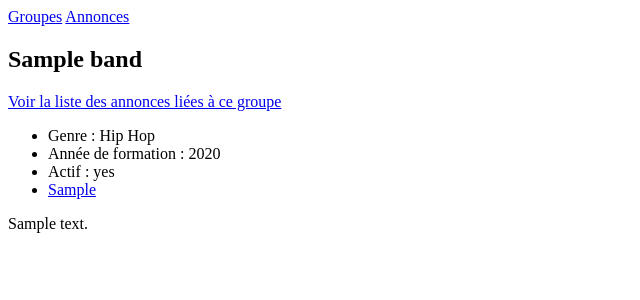
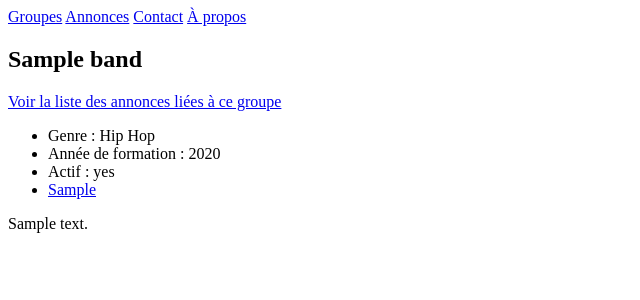
Before and after one commit to Amioplk/First-Django-app, a Django app: page /bands/1/ in a window 1280 px wide. Shown: the top 300 px of the page, without its empty margins (0-640 px from the left). Run offline with Django 4.2, Linux system fonts and the light colour scheme; tables that the repository leaves empty hold one stand-in row (values such as "Sample post").

Commit message:
Update nav with contact_us and about_us

```diff
--- a/merchex/listings/templates/listings/base.html
+++ b/merchex/listings/templates/listings/base.html
@@ -10,6 +10,8 @@
         <nav>
             <a href="{% url 'band-list' %}">Groupes</a>
             <a href="{% url 'listings-list' %}">Annonces</a>
+            <a href="{% url 'contact' %}">Contact</a>
+            <a href="{% url 'about' %}">À propos</a>
         </nav>
 
         {% block content %}{% endblock %}
--- a/merchex/merchex/urls.py
+++ b/merchex/merchex/urls.py
@@ -27,4 +27,5 @@ urlpatterns = [
     path('listings/<int:listing_id>/', listings_views.listing_detail, name="listings-detail"),
     path('contact_us/', listings_views.contact_us, name='contact'),
     path('success_email/', listings_views.email_sent, name='email-sent'),
+    path('about_us', listings_views.about, name="about"),
   ]
```
